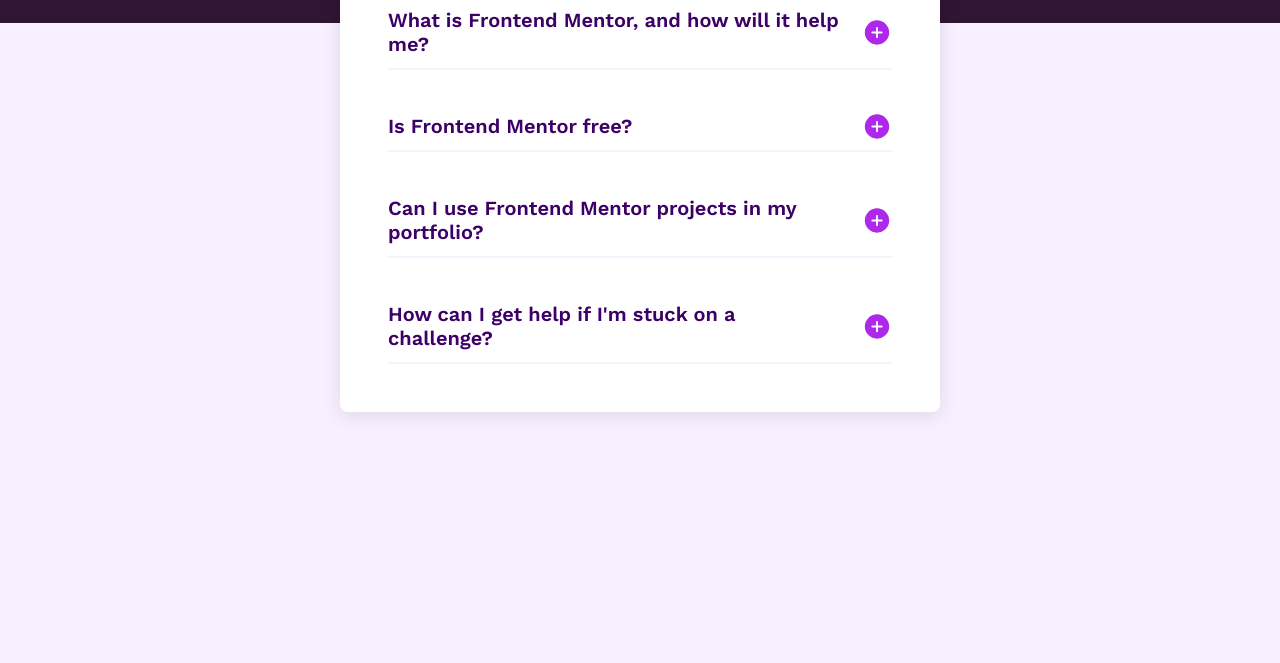
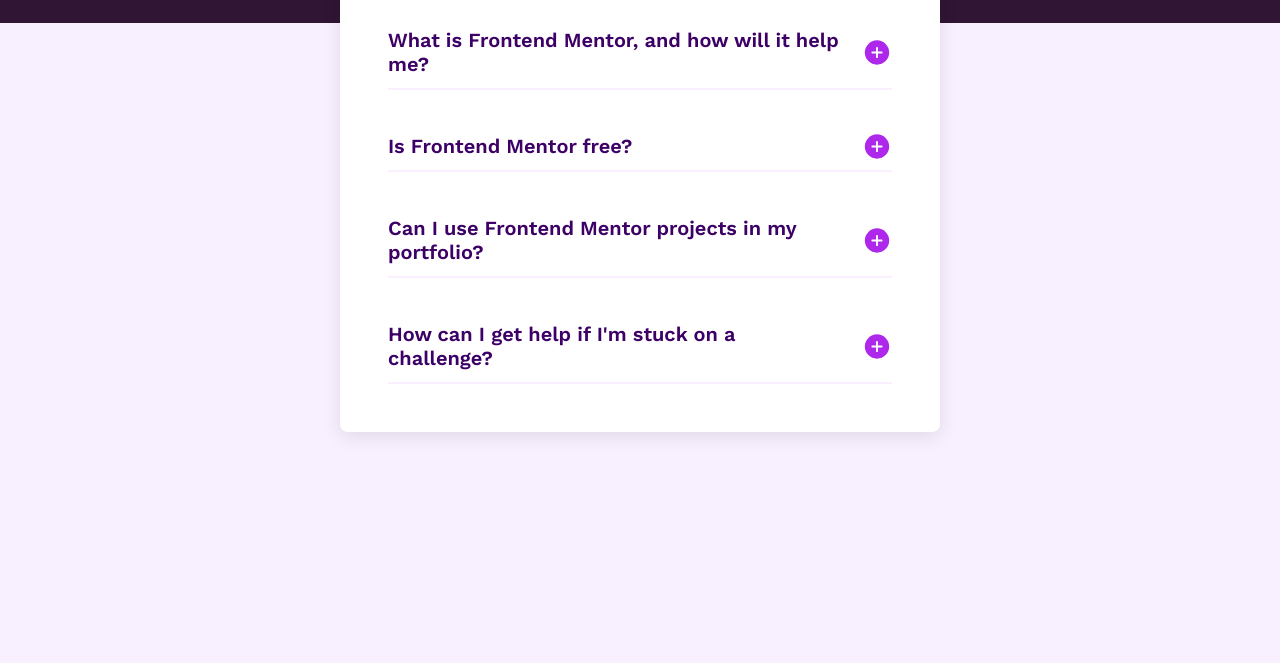
Before and after one commit to craigwolfe/FAQ-Accordion, a plain HTML site: page index.html in a window 1280 px wide. Shown: the part 297-960 px from the top of the page. Drawn offline with nearby package versions, Linux system fonts and the light colour scheme.

Commit message:
update code snippet and comments

```diff
--- a/style.css
+++ b/style.css
@@ -40,7 +40,7 @@ body {
   padding: 1rem;
   background-image: url('assets/images/background-pattern-mobile.svg');
   background-repeat: repeat-x;
-  margin-top: 140px;
+  margin-top: 160px;
 }
 
 .faq-section {
```
Also changed, not shown: 1 other file.
